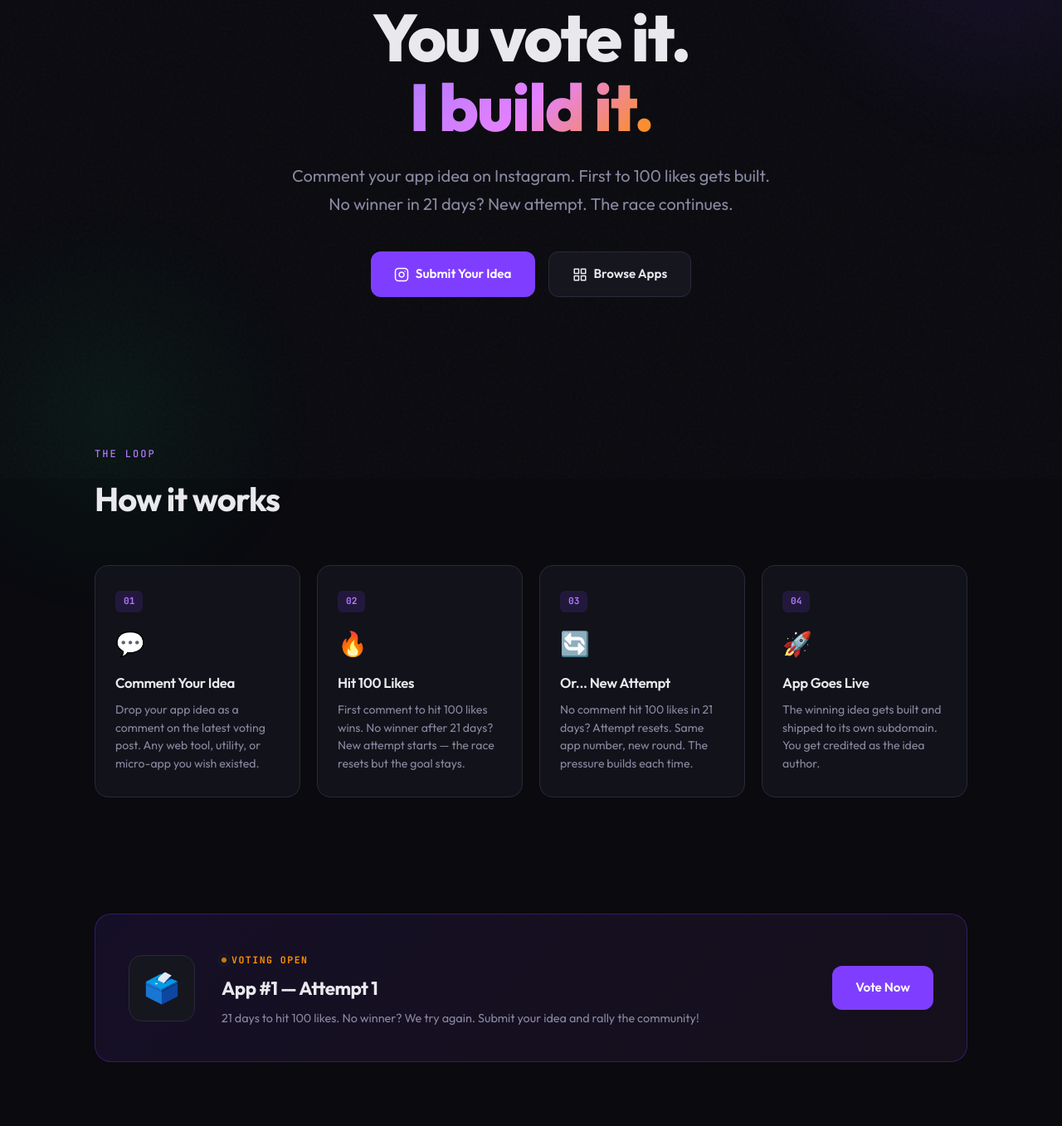
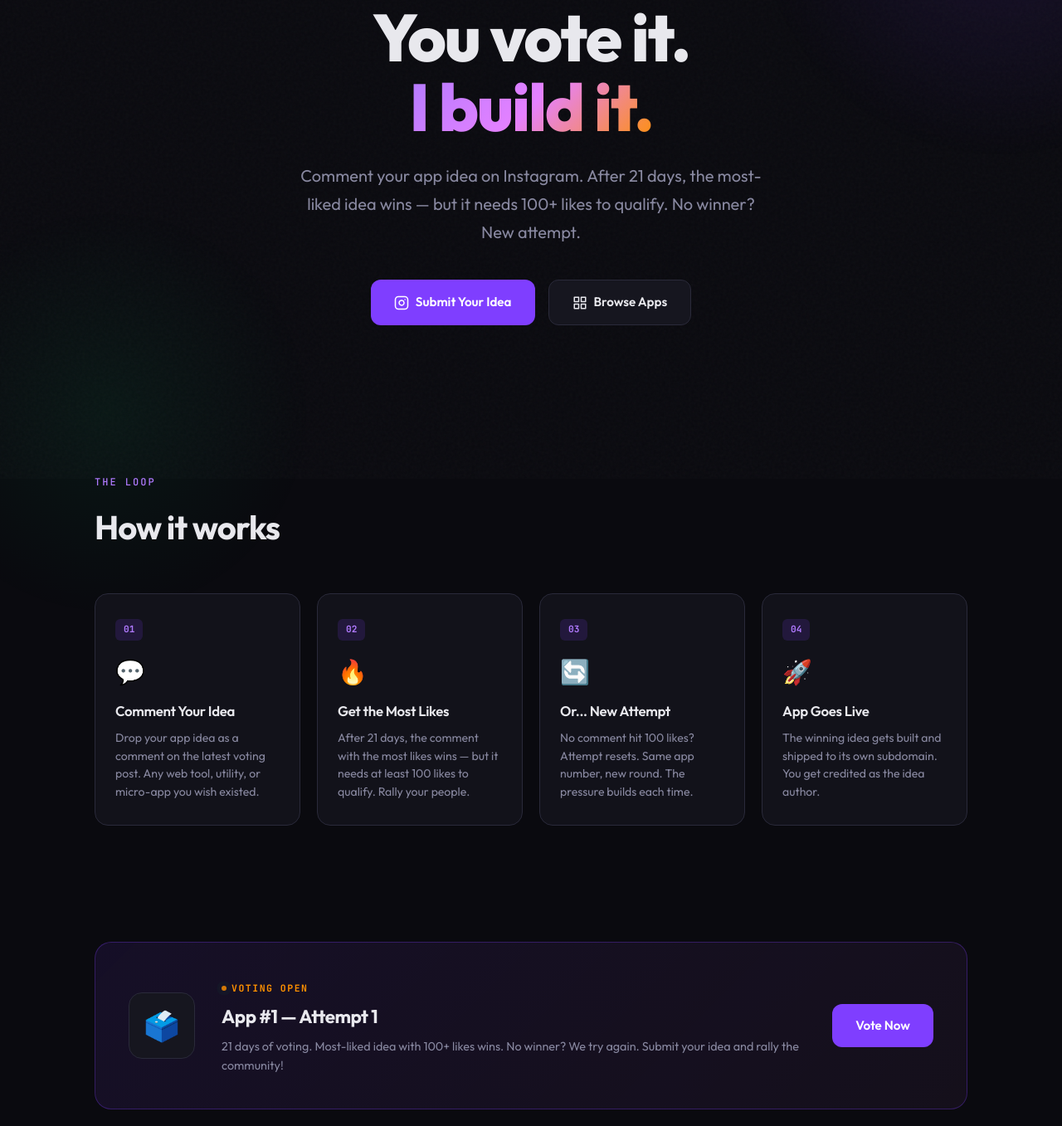
Before and after one commit to dionisdinishev/crowdshipped, a plain HTML site: page index.html in a window 1280 px wide. Shown: the part 223-1580 px from the top of the page at 83% size. Drawn offline with Linux system fonts and the light colour scheme.

Commit message:
Update voting rules and add README

```diff
--- a/index.html
+++ b/index.html
@@ -4,9 +4,9 @@
   <meta charset="UTF-8">
   <meta name="viewport" content="width=device-width, initial-scale=1.0">
   <title>crowdshipped.dev — You Vote It. I Build It.</title>
-  <meta name="description" content="Community-driven app factory. Comment your app idea on Instagram, hit 100 likes, and I'll build it live. No winner in 21 days? New attempt.">
+  <meta name="description" content="Community-driven app factory. Comment your app idea on Instagram. After 21 days, the most-liked idea (100+ likes) gets built live.">
   <meta property="og:title" content="crowdshipped.dev — You Vote It. I Build It.">
-  <meta property="og:description" content="Comment your app idea. Hit 100 likes. I build it live. No winner in 21 days? New attempt.">
+  <meta property="og:description" content="Comment your app idea. Most likes after 21 days wins. 100+ likes required. I build it live.">
   <meta property="og:type" content="website">
   <meta property="og:url" content="https://crowdshipped.dev">
   <meta name="twitter:card" content="summary_large_image">
@@ -636,8 +636,8 @@
       </div>
       <h1>You vote it.<br><span class="gradient">I build it.</span></h1>
       <p class="hero-sub">
-        Comment your app idea on Instagram. First to 100 likes gets built.
-        No winner in 21 days? New attempt. The race&nbsp;continues.
+        Comment your app idea on Instagram. After 21 days, the most-liked
+        idea wins — but it needs 100+ likes to qualify. No&nbsp;winner? New&nbsp;attempt.
       </p>
       <div class="hero-actions">
         <a href="https://instagram.com/crowdshipped.dev" target="_blank" class="btn-primary">
@@ -667,14 +667,14 @@
         <div class="step">
           <span class="step-number">02</span>
           <span class="step-icon">🔥</span>
-          <h3>Hit 100 Likes</h3>
-          <p>First comment to hit 100 likes wins. No winner after 21 days? New attempt starts — the race resets but the goal stays.</p>
+          <h3>Get the Most Likes</h3>
+          <p>After 21 days, the comment with the most likes wins — but it needs at least 100 likes to qualify. Rally your people.</p>
         </div>
         <div class="step">
           <span class="step-number">03</span>
           <span class="step-icon">🔄</span>
           <h3>Or... New Attempt</h3>
-          <p>No comment hit 100 likes in 21 days? Attempt resets. Same app number, new round. The pressure builds each time.</p>
+          <p>No comment hit 100 likes? Attempt resets. Same app number, new round. The pressure builds each time.</p>
         </div>
         <div class="step">
           <span class="step-number">04</span>
@@ -694,7 +694,7 @@
         <div class="building-info">
           <div class="tag"><span class="blink"></span> Voting Open</div>
           <h3>App #1 — Attempt 1</h3>
-          <p>21 days to hit 100 likes. No winner? We try again. Submit your idea and rally the community!</p>
+          <p>21 days of voting. Most-liked idea with 100+ likes wins. No winner? We try again. Submit your idea and rally the community!</p>
         </div>
         <a href="https://instagram.com/crowdshipped.dev" target="_blank" class="btn-primary" style="flex-shrink:0;">
           Vote Now
@@ -747,7 +747,7 @@
     <div class="container">
       <div class="cta-box">
         <h2>Got an app idea?</h2>
-        <p>Head to Instagram, drop your idea in the comments. First to 100 likes gets built. Can your idea survive the 21-day challenge?</p>
+        <p>Head to Instagram, drop your idea in the comments. Most likes after 21 days wins — 100+ required. Can your idea make the cut?</p>
         <a href="https://instagram.com/crowdshipped.dev" target="_blank" class="btn-primary">
           <svg width="18" height="18" viewBox="0 0 24 24" fill="none" stroke="currentColor" stroke-width="2" stroke-linecap="round" stroke-linejoin="round"><rect x="2" y="2" width="20" height="20" rx="5" ry="5"/><path d="M16 11.37A4 4 0 1 1 12.63 8 4 4 0 0 1 16 11.37z"/><line x1="17.5" y1="6.5" x2="17.51" y2="6.5"/></svg>
           Follow @crowdshipped.dev
```
Also changed, not shown: 1 other file.
